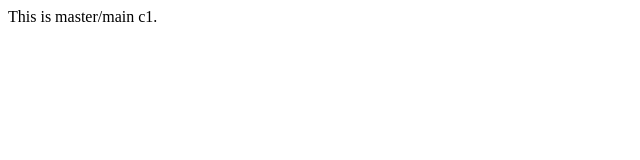
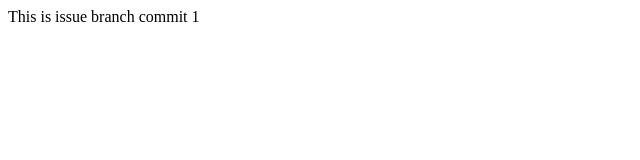
Before and after one commit to ingole0912/Demo, a plain HTML site: page index.html in a window 1280 px wide. Shown: the full height of the page, 0-640 px from the left. Drawn offline with Linux system fonts and the light colour scheme.

Commit message:
changed body

```diff
--- a/index.html
+++ b/index.html
@@ -6,6 +6,6 @@
     <title>Document</title>
 </head>
 <body>
-    This is master/main c1.
+    This is issue branch commit 1
 </body>
 </html>
```
